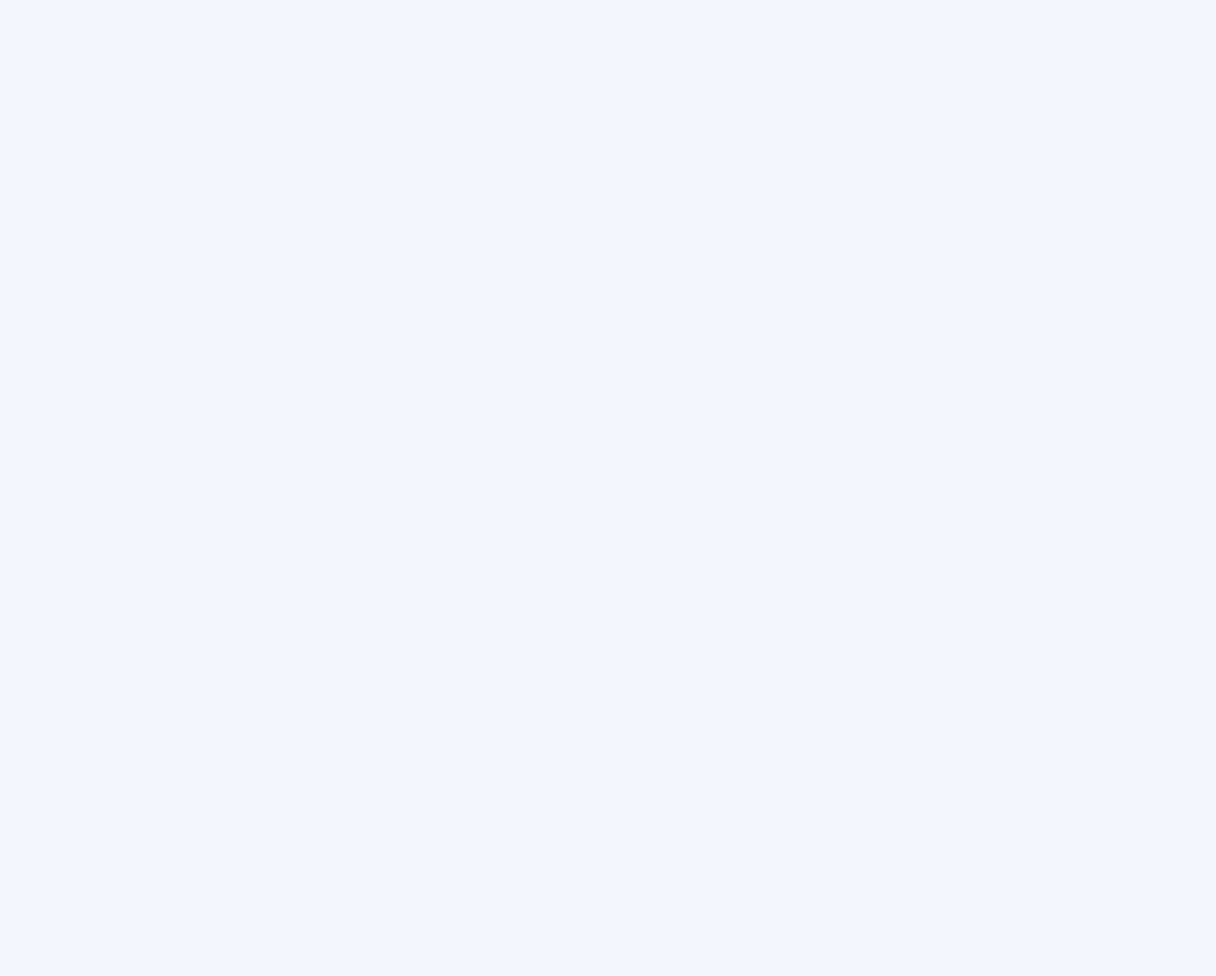
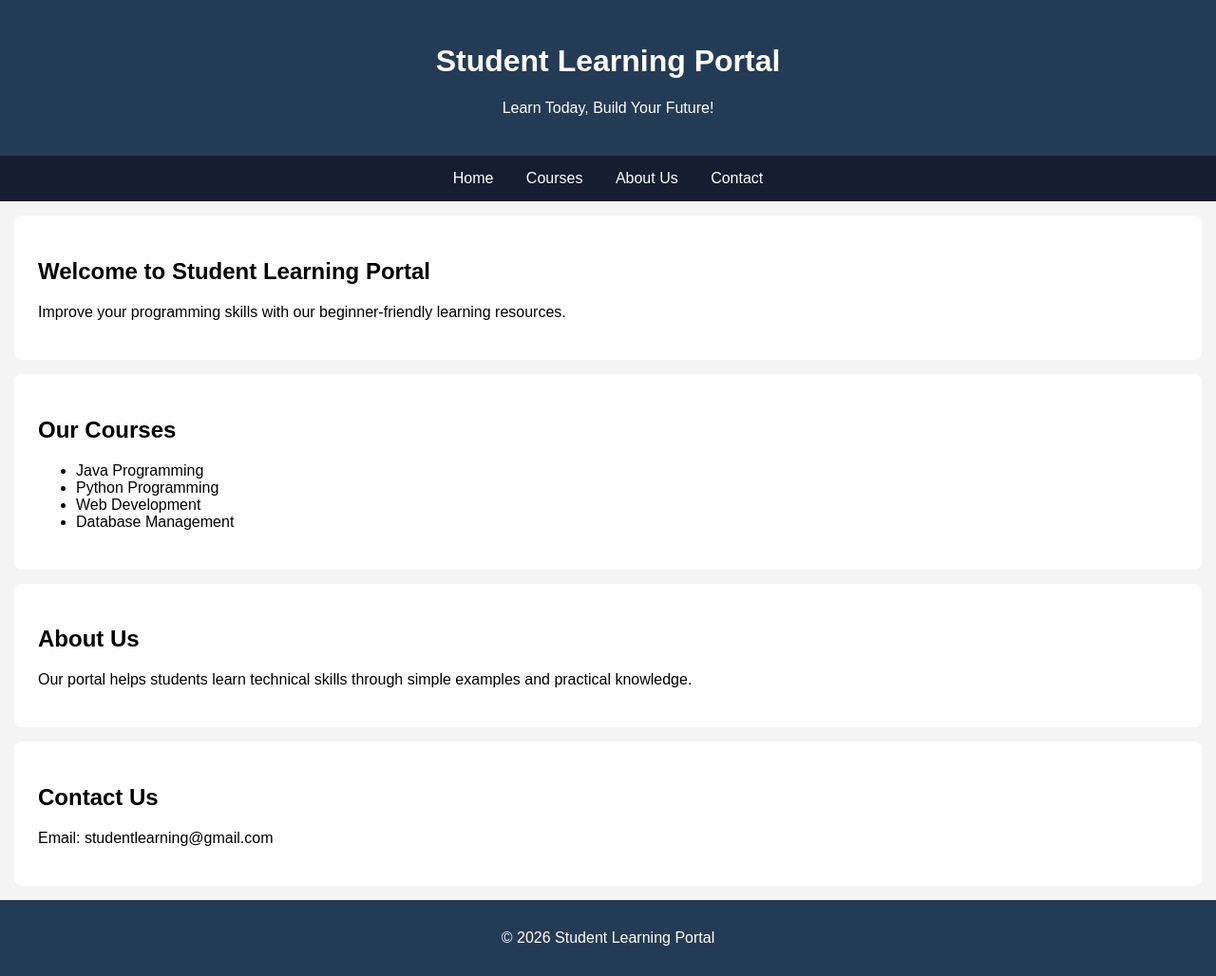
Before and after one commit to ATCHAYA-G-07/student-learning-portal, a plain HTML site: page index.html in a window 1280 px wide. Shown: the whole page at 95% size. Before the commit the page ends 800 px from the top, so only its background shows below. Drawn offline with Linux system fonts and the light colour scheme.

Commit message:
Refactor index.html for improved layout and styling
Updated HTML structure and styles for better presentation.

```diff
--- a/index.html
+++ b/index.html
@@ -1,9 +1,9 @@
 
+<!DOCTYPE html>
+<html lang="en">
 <head>
     <meta charset="UTF-8">
-
-    <meta name="viewport"
-          content="width=device-width, initial-scale=1.0">
+    <meta name="viewport" content="width=device-width, initial-scale=1.0">
 
     <title>Student Learning Portal - Online Courses</title>
 
@@ -11,28 +11,28 @@
           content="Explore beginner-friendly online courses in Java, Python and Web Development. Learn programming skills with practical examples.">
 
     <meta name="keywords"
-          content="online courses, Java, Python, Web Development, student learning">
+          content="online courses, Java, Python, web development">
 
-    <meta name="author"
-          content="Student Learning Portal">
+    <meta name="author" content="Student Learning Portal">
 
     <style>
         body {
-            font-family: Arial;
+            font-family: Arial, sans-serif;
             margin: 0;
-            background: #f4f7fb;
+            background-color: #f4f4f4;
+        }
+
+        header {
+            background-color: #243b55;
+            color: white;
+            padding: 25px;
             text-align: center;
         }
 
-        header {
-            background: #2457a7;
-            color: white;
-            padding: 25px;
-        }
-
         nav {
-            background: #183d78;
+            background-color: #141e30;
             padding: 15px;
+            text-align: center;
         }
 
         nav a {
@@ -42,25 +42,63 @@
         }
 
         section {
-            background: white;
-            margin: 25px auto;
             padding: 25px;
-            max-width: 650px;
-            border-radius: 10px;
-        }
-
-        button {
-            background: #2457a7;
-            color: white;
-            padding: 12px 22px;
-            border: none;
-            border-radius: 5px;
+            margin: 15px;
+            background-color: white;
+            border-radius: 8px;
         }
 
         footer {
-            background: #183d78;
+            background-color: #243b55;
             color: white;
+            text-align: center;
             padding: 15px;
         }
     </style>
 </head>
+
+<body>
+
+    <header>
+        <h1>Student Learning Portal</h1>
+        <p>Learn Today, Build Your Future!</p>
+    </header>
+
+    <nav>
+        <a href="#home">Home</a>
+        <a href="#courses">Courses</a>
+        <a href="#about">About Us</a>
+        <a href="#contact">Contact</a>
+    </nav>
+
+    <section id="home">
+        <h2>Welcome to Student Learning Portal</h2>
+        <p>Improve your programming skills with our beginner-friendly learning resources.</p>
+    </section>
+
+    <section id="courses">
+        <h2>Our Courses</h2>
+        <ul>
+            <li>Java Programming</li>
+            <li>Python Programming</li>
+            <li>Web Development</li>
+            <li>Database Management</li>
+        </ul>
+    </section>
+
+    <section id="about">
+        <h2>About Us</h2>
+        <p>Our portal helps students learn technical skills through simple examples and practical knowledge.</p>
+    </section>
+
+    <section id="contact">
+        <h2>Contact Us</h2>
+        <p>Email: studentlearning@gmail.com</p>
+    </section>
+
+    <footer>
+        <p>© 2026 Student Learning Portal</p>
+    </footer>
+
+</body>
+</html>
```
